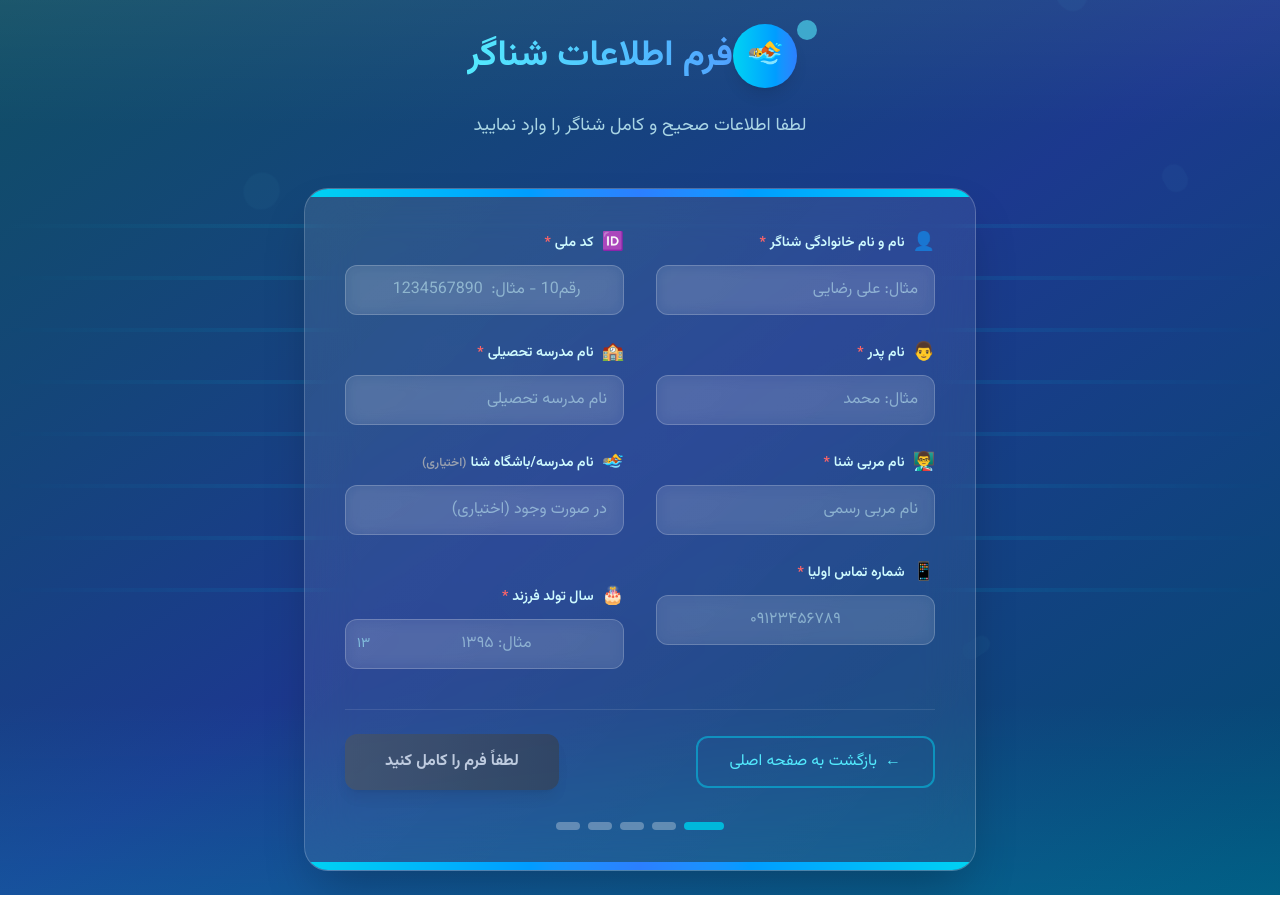
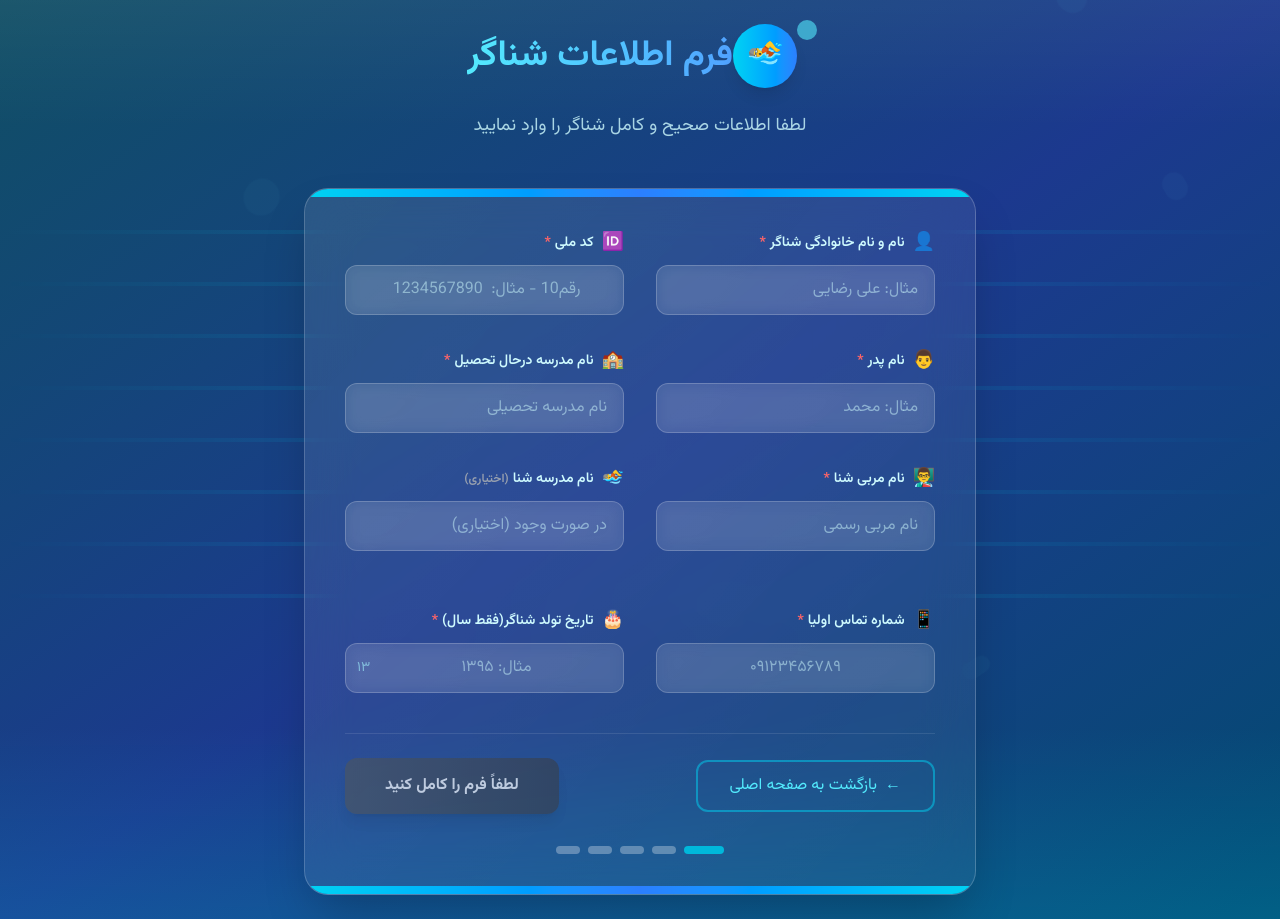
Before and after one commit to mobina211/SwimLeagueEntry, a Vue app: page /form in a window 1280 px wide. Before the commit the page ends 895 px from the top, so only its background shows below. Built offline with nearby package versions, Linux system fonts and the light colour scheme.

Commit message:
fixed bugs

```diff
--- a/src/components/UserForm.vue
+++ b/src/components/UserForm.vue
@@ -56,21 +56,18 @@
         <!-- Form grid -->
         <div class="grid grid-cols-1 md:grid-cols-2 gap-6 md:gap-8">
 
-  <!-- ---- ستون راست (Column 1) ---- -->
-  <div class="space-y-6">
-
           <!-- 1. نام و نام خانوادگی -->
           <div class="group">
-      <label class="block mb-2 text-sm font-semibold text-cyan-100 group-focus-within:text-cyan-300 transition-colors">
+            <label
+              class="block mb-2 text-sm font-semibold text-cyan-100 group-focus-within:text-cyan-300 transition-colors">
               <div class="flex items-center mb-1">
                 <span class="ml-2 text-lg">👤</span>
                 نام و نام خانوادگی شناگر
                 <span class="text-red-400 mr-1">*</span>
               </div>
             </label>
-      <input v-model="local.name" type="text" placeholder="مثال: علی رضایی"
-        @input="validateName" @blur="validateName"
-        :class="[
+            <input v-model="local.name" type="text" placeholder="مثال: علی رضایی" @input="validateName"
+              @blur="validateName" :class="[
                 'w-full px-4 py-3 bg-white/10 backdrop-blur-sm border rounded-xl text-white placeholder-cyan-100/50 transition-all duration-300 focus:outline-none focus:ring-2',
                 errors.name
                   ? 'border-red-400/70 focus:border-red-400 focus:ring-red-400/30'
@@ -87,6 +84,35 @@
             </div>
           </div>
 
+          <!-- 2. کد ملی -->
+          <div class="group">
+            <label class="block mb-2 text-sm font-semibold text-cyan-100">
+              <div class="flex items-center mb-1">
+                <span class="ml-2 text-lg">🆔</span>
+                کد ملی
+                <span class="text-red-400 mr-1">*</span>
+              </div>
+            </label>
+
+            <input v-model="local.nationalCode" type="text" maxlength="10" placeholder=" رقم10 - مثال:  1234567890"
+              @input="validateNationalCode" @blur="validateNationalCode" :class="[
+                'w-full px-4 py-3 bg-white/10 backdrop-blur-sm border rounded-xl dir-ltr text-white text-left placeholder-cyan-100/50 transition-all duration-300 focus:outline-none focus:ring-2',
+                errors.nationalCode
+                  ? 'border-red-400/70 focus:border-red-400 focus:ring-red-400/30'
+                  : local.nationalCode && !errors.nationalCode
+                    ? 'border-green-400/70 focus:border-green-400 focus:ring-green-400/30'
+                    : 'border-white/20 focus:border-cyan-400 focus:ring-cyan-400/30'
+              ]">
+
+            <div v-if="errors.nationalCode" class="mt-1 text-red-300 text-sm flex items-center animate-shake">
+              <span class="ml-1">⚠️</span>{{ errors.nationalCode }}
+            </div>
+            <div v-else-if="local.nationalCode && !errors.nationalCode"
+              class="mt-1 text-green-300 text-sm flex items-center">
+              <span class="ml-1">✅</span> کد ملی معتبر است
+            </div>
+          </div>
+
           <!-- 3. نام پدر -->
           <div class="group">
             <label class="block mb-2 text-sm font-semibold text-cyan-100">
@@ -96,9 +122,8 @@
                 <span class="text-red-400 mr-1">*</span>
               </div>
             </label>
-      <input v-model="local.fatherName" type="text" placeholder="مثال: محمد"
-        @input="validateFatherName" @blur="validateFatherName"
-        :class="[
+            <input v-model="local.fatherName" type="text" placeholder="مثال: محمد" @input="validateFatherName"
+              @blur="validateFatherName" :class="[
                 'w-full px-4 py-3 bg-white/10 backdrop-blur-sm border rounded-xl text-white placeholder-cyan-100/50 transition-all duration-300 focus:outline-none focus:ring-2',
                 errors.fatherName
                   ? 'border-red-400/70 focus:border-red-400 focus:ring-red-400/30'
@@ -109,8 +134,38 @@
             <div v-if="errors.fatherName" class="mt-1 text-red-300 text-sm flex items-center animate-shake">
               <span class="ml-1">⚠️</span>{{ errors.fatherName }}
             </div>
-      <div v-else-if="local.fatherName && !errors.fatherName" class="mt-1 text-green-300 text-sm flex items-center">
+            <div v-else-if="local.fatherName && !errors.fatherName"
+              class="mt-1 text-green-300 text-sm flex items-center">
               <span class="ml-1">✅</span> نام پدر معتبر است
+            </div>
+          </div>
+
+          <!-- 4. نام مدرسه تحصیلی -->
+          <div class="group">
+            <label class="block mb-2 text-sm font-semibold text-cyan-100">
+              <div class="flex items-center mb-1">
+                <span class="ml-2 text-lg">🏫</span>
+                نام مدرسه درحال تحصیل
+                <span class="text-red-400 mr-1">*</span>
+              </div>
+            </label>
+
+            <input v-model="local.schoolName" type="text" placeholder="نام مدرسه تحصیلی" @input="validateSchoolName"
+              @blur="validateSchoolName" :class="[
+                'w-full px-4 py-3 bg-white/10 backdrop-blur-sm border rounded-xl text-white placeholder-cyan-100/50 transition-all duration-300 focus:outline-none focus:ring-2',
+                errors.schoolName
+                  ? 'border-red-400/70 focus:border-red-400 focus:ring-red-400/30'
+                  : local.schoolName && !errors.schoolName
+                    ? 'border-green-400/70 focus:border-green-400 focus:ring-green-400/30'
+                    : 'border-white/20 focus:border-cyan-400 focus:ring-cyan-400/30'
+              ]">
+
+            <div v-if="errors.schoolName" class="mt-1 text-red-300 text-sm flex items-center animate-shake">
+              <span class="ml-1">⚠️</span>{{ errors.schoolName }}
+            </div>
+            <div v-else-if="local.schoolName && !errors.schoolName"
+              class="mt-1 text-green-300 text-sm flex items-center">
+              <span class="ml-1">✅</span> نام مدرسه معتبر است
             </div>
           </div>
 
@@ -124,9 +179,8 @@
               </div>
             </label>
 
-      <input v-model="local.coachName" type="text" placeholder="نام مربی رسمی"
-        @input="validateCoachName" @blur="validateCoachName"
-        :class="[
+            <input v-model="local.coachName" type="text" placeholder="نام مربی رسمی" @input="validateCoachName"
+              @blur="validateCoachName" :class="[
                 'w-full px-4 py-3 bg-white/10 backdrop-blur-sm border rounded-xl text-white placeholder-cyan-100/50 transition-all duration-300 focus:outline-none focus:ring-2',
                 errors.coachName
                   ? 'border-red-400/70 focus:border-red-400 focus:ring-red-400/30'
@@ -143,6 +197,20 @@
             </div>
           </div>
 
+          <!-- 6. نام باشگاه شنا -->
+          <div class="group">
+            <label class="block mb-2 text-sm font-semibold text-cyan-100">
+              <div class="flex items-center mb-1">
+                <span class="ml-2 text-lg">🏊</span>
+                نام مدرسه شنا
+                <span class="text-gray-400 mr-1 text-xs">(اختیاری)</span>
+              </div>
+            </label>
+
+            <input v-model="local.swimSchoolName" type="text" placeholder="در صورت وجود (اختیاری)"
+              class="w-full px-4 py-3 bg-white/10 backdrop-blur-sm border border-white/20 rounded-xl text-white placeholder-cyan-100/50 transition-all duration-300 mb-6">
+          </div>
+
           <!-- 7. شماره تماس -->
           <div class="group">
             <label class="block mb-2 text-sm font-semibold text-cyan-100">
@@ -153,10 +221,8 @@
               </div>
             </label>
 
-      <input v-model="local.phone" type="tel" maxlength="11"
-        placeholder="۰۹۱۲۳۴۵۶۷۸۹"
-        @input="validatePhone" @blur="validatePhone"
-        :class="[
+            <input v-model="local.phone" type="tel" maxlength="11" placeholder="۰۹۱۲۳۴۵۶۷۸۹" @input="validatePhone"
+              @blur="validatePhone" :class="[
                 'w-full px-4 py-3 bg-white/10 backdrop-blur-sm border rounded-xl text-white text-left dir-ltr placeholder-cyan-100/50 transition-all duration-300 focus:outline-none focus:ring-2',
                 errors.phone
                   ? 'border-red-400/70 focus:border-red-400 focus:ring-red-400/30'
@@ -173,99 +239,19 @@
             </div>
           </div>
 
-  </div>
-
-  <!-- ---- ستون چپ (Column 2) ---- -->
-  <div class="space-y-6">
-
-    <!-- 2. کد ملی -->
-    <div class="group">
-      <label class="block mb-2 text-sm font-semibold text-cyan-100">
-        <div class="flex items-center mb-1">
-          <span class="ml-2 text-lg">🆔</span>
-          کد ملی
-          <span class="text-red-400 mr-1">*</span>
-        </div>
-      </label>
-
-      <input v-model="local.nationalCode" type="text" maxlength="10"
-        placeholder=" رقم10 - مثال:  1234567890"
-        @input="validateNationalCode" @blur="validateNationalCode"
-        :class="[
-          'w-full px-4 py-3 bg-white/10 backdrop-blur-sm border rounded-xl dir-ltr text-white text-left placeholder-cyan-100/50 transition-all duration-300 focus:outline-none focus:ring-2',
-          errors.nationalCode
-            ? 'border-red-400/70 focus:border-red-400 focus:ring-red-400/30'
-            : local.nationalCode && !errors.nationalCode
-              ? 'border-green-400/70 focus:border-green-400 focus:ring-green-400/30'
-              : 'border-white/20 focus:border-cyan-400 focus:ring-cyan-400/30'
-        ]">
-
-      <div v-if="errors.nationalCode" class="mt-1 text-red-300 text-sm flex items-center animate-shake">
-        <span class="ml-1">⚠️</span>{{ errors.nationalCode }}
-      </div>
-      <div v-else-if="local.nationalCode && !errors.nationalCode" class="mt-1 text-green-300 text-sm flex items-center">
-        <span class="ml-1">✅</span> کد ملی معتبر است
-      </div>
-    </div>
-
-    <!-- 4. نام مدرسه تحصیلی -->
-    <div class="group">
-      <label class="block mb-2 text-sm font-semibold text-cyan-100">
-        <div class="flex items-center mb-1">
-          <span class="ml-2 text-lg">🏫</span>
-          نام مدرسه تحصیلی
-          <span class="text-red-400 mr-1">*</span>
-        </div>
-      </label>
-
-      <input v-model="local.schoolName" type="text" placeholder="نام مدرسه تحصیلی"
-        @input="validateSchoolName" @blur="validateSchoolName"
-        :class="[
-          'w-full px-4 py-3 bg-white/10 backdrop-blur-sm border rounded-xl text-white placeholder-cyan-100/50 transition-all duration-300 focus:outline-none focus:ring-2',
-          errors.schoolName
-            ? 'border-red-400/70 focus:border-red-400 focus:ring-red-400/30'
-            : local.schoolName && !errors.schoolName
-              ? 'border-green-400/70 focus:border-green-400 focus:ring-green-400/30'
-              : 'border-white/20 focus:border-cyan-400 focus:ring-cyan-400/30'
-        ]">
-
-      <div v-if="errors.schoolName" class="mt-1 text-red-300 text-sm flex items-center animate-shake">
-        <span class="ml-1">⚠️</span>{{ errors.schoolName }}
-      </div>
-      <div v-else-if="local.schoolName && !errors.schoolName" class="mt-1 text-green-300 text-sm flex items-center">
-        <span class="ml-1">✅</span> نام مدرسه معتبر است
-      </div>
-    </div>
-
-    <!-- 6. نام باشگاه شنا -->
-    <div class="group">
-      <label class="block mb-2 text-sm font-semibold text-cyan-100">
-        <div class="flex items-center mb-1">
-          <span class="ml-2 text-lg">🏊</span>
-          نام مدرسه/باشگاه شنا
-          <span class="text-gray-400 mr-1 text-xs">(اختیاری)</span>
-        </div>
-      </label>
-
-      <input v-model="local.swimSchoolName" type="text" placeholder="در صورت وجود (اختیاری)"
-        class="w-full px-4 py-3 bg-white/10 backdrop-blur-sm border border-white/20 rounded-xl text-white placeholder-cyan-100/50 transition-all duration-300 mb-6">
-    </div>
-
           <!-- 8. سال تولد -->
           <div class="group">
             <label class="block mb-2 text-sm font-semibold text-cyan-100">
               <div class="flex items-center mb-1">
                 <span class="ml-2 text-lg">🎂</span>
-          سال تولد فرزند
+                تاریخ تولد شناگر(فقط سال)
                 <span class="text-red-400 mr-1">*</span>
               </div>
             </label>
 
             <div class="relative">
-        <input v-model="local.birthYear" type="number"
-          placeholder="مثال: ۱۳۹۵" min="1370" max="1404"
-          @input="validateBirthYear" @blur="validateBirthYear"
-          :class="[
+              <input v-model="local.birthYear" type="number" placeholder="مثال: ۱۳۹۵" min="1386" max="1398"
+                @input="validateBirthYear" @blur="validateBirthYear" :class="[
                   'w-full px-4 py-3 bg-white/10 backdrop-blur-sm border rounded-xl dir-ltr pl-10 text-white placeholder-cyan-100/50 transition-all duration-300 focus:outline-none focus:ring-2',
                   errors.birthYear
                     ? 'border-red-400/70 focus:border-red-400 focus:ring-red-400/30'
@@ -288,8 +274,6 @@
 
         </div>
 
-</div>
-
 
         <!-- نمایش رده سنی به صورت بزرگتر -->
         <div v-if="age && !errors.birthYear" class="mt-8 p-6 rounded-2xl border"
@@ -303,15 +287,15 @@
                 </span>
                 <div class="text-right mx-4">
                   <p class="text-sm text-cyan-200">تاریخ مسابقه</p>
-                  <p class="font-bold text-white text-lg">{{ age < 12 ? '۴ دی ۱۴۰۴' : '۵ دی ۱۴۰۴' }}</p>
+                  <p class="font-bold text-white text-sm">{{ age < 12 ? '۴ دی ۱۴۰۴' : '۵ دی ۱۴۰۴' }}</p>
                 </div>
                 <div class="text-right mx-4">
                   <p class="text-sm text-cyan-200">روز هفته</p>
-                  <p class="font-bold text-white text-lg">{{ age < 12 ? 'پنجشنبه' : 'جمعه' }}</p>
+                  <p class="font-bold text-white text-sm">{{ age < 12 ? 'پنجشنبه' : 'جمعه' }}</p>
                 </div>
-                <div class="flex items-center justify-between mx-4">
-                  <span class="text-sm text-cyan-300">سن شناگر:</span>
-                  <span class="font-bold text-white">{{ age }} سال</span>
+                <div class="text-right mx-4">
+                  <p class="text-sm text-cyan-300">سن شناگر:</p>
+                  <p class="font-bold text-white text-sm">{{ age }} سال</p>
                 </div>
               </div>
             </div>
@@ -325,7 +309,7 @@
           <div class="flex items-center justify-between">
             <div class="flex items-center">
               <div
-                class="w-10 h-10 rounded-full bg-gradient-to-r from-emerald-500 to-green-600 flex items-center justify-center mr-3">
+                class="w-10 h-10 rounded-full bg-gradient-to-r from-emerald-500 to-green-600 flex items-center justify-center mx-3">
                 <span class="text-lg">📊</span>
               </div>
               <div>
@@ -394,7 +378,7 @@
 
 <script setup>
 import { reactive, ref, computed, watch, onMounted } from "vue";
-import { useRouter} from "vue-router";
+import { useRouter } from "vue-router";
 
 
 
@@ -566,9 +550,12 @@ function validateFatherName() {
 function validateNationalCode() {
   const code = local.nationalCode.trim();
   const nationalCodeRegex = /^\d{10}$/;
+  const hasPersianDigits = /[\u06F0-\u06F9\u0660-\u0669]/.test(code);
 
   if (!code) {
     errors.nationalCode = "کد ملی الزامی است";
+  } else if (hasPersianDigits) {
+    errors.nationalCode = "لطفاً فقط اعداد انگلیسی وارد کنید";
   } else if (!nationalCodeRegex.test(code)) {
     errors.nationalCode = "کد ملی باید ۱۰ رقم باشد";
   } else {
@@ -586,6 +573,7 @@ function validateNationalCode() {
       errors.nationalCode = "";
     }
   }
+
   generalError.value = "";
   saveToLocalStorage();
 }
```
Lines whose indentation alone changed are shown as unchanged.
